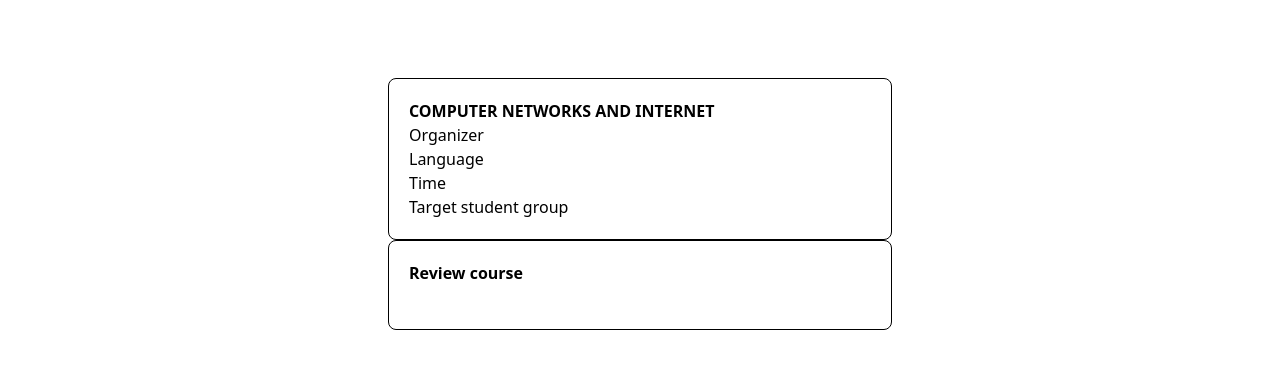
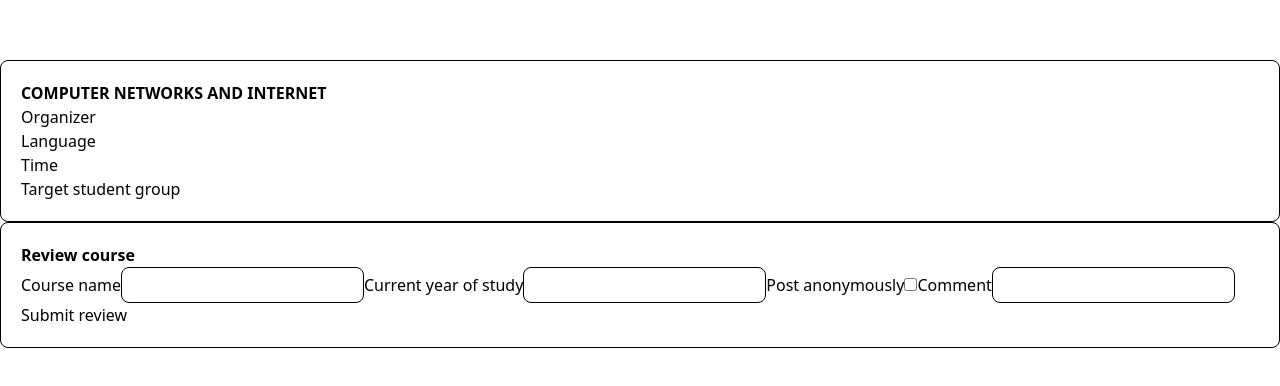
Before and after one commit to CaptainCluster/react_hackathon_2025, a React (Vite) app in the folder src/: page /rate/1 in a window 1280 px wide. Shown: the part 196-582 px from the top of the page. Built offline with nearby package versions, Linux system fonts and the light colour scheme.

Commit message:
Course rating elements

```diff
--- a/src/src/index.css
+++ b/src/src/index.css
@@ -10,8 +10,7 @@ body {
   min-width: 320px;
   min-height: 100vh;
 }
-
-.input-form {
+input {
   border: 1px solid black;
   border-radius: 8px;
   padding: 5px;
--- a/src/src/pages/RateCourse/RateCourse.tsx
+++ b/src/src/pages/RateCourse/RateCourse.tsx
@@ -3,6 +3,7 @@ import findCourse from "../../utils/findCourse";
 import { useQuery } from "@tanstack/react-query";
 import { getCourses } from "../../api/course";
 import CourseInformation from "./CourseInformation";
+import RateForm from "./RateForm";
 
 const RateCourse = () => {
   const courseId: string | undefined = useParams().id;
@@ -25,17 +26,7 @@ const RateCourse = () => {
   return (
     <div>
       <CourseInformation courseData={courseData}/>
-      <div className="border border-black rounded-lg p-5">
-        <h1 className="font-bold">Review course</h1>
-
-        <label></label>
-        <input></input>
-
-        <label></label>
-        <input></input>
-
-
-      </div>
+      <RateForm />
     </div>
   );
 }
--- /dev/null
+++ b/src/src/pages/RateCourse/RateForm.tsx
@@ -0,0 +1,23 @@
+const RateForm = () => {
+  return(
+    <div className="border border-black rounded-lg p-5">
+      <h1 className="font-bold">Review course</h1>
+
+      <label htmlFor="course-name">Course name</label>
+      <input type="text" id="course-name" name="course-name"></input>
+
+      <label htmlFor="years-study">Current year of study</label>
+      <input type="text" id="years-study" name="years-study"></input>
+
+      <label htmlFor="anon-post">Post anonymously</label>
+      <input type="checkbox" id="anon-post" name="anon-post"></input>
+
+      <label htmlFor="comment">Comment</label>
+      <input type="text" id="comment" name="comment"></input>
+
+      <button>Submit review</button>
+    </div>
+  );
+}
+
+export default RateForm;
```
